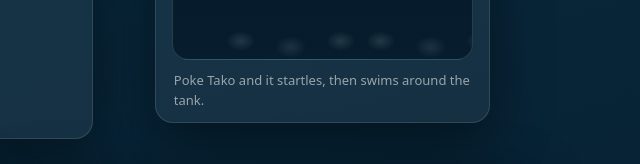
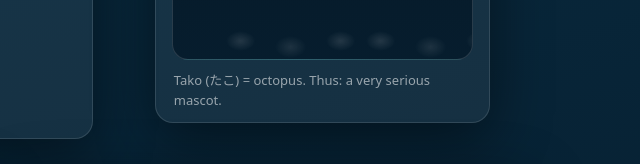
Before and after one commit to pierce403/takobot, a plain HTML site: page index.html in a window 1280 px wide. Shown: the part 465-629 px from the top of the page, 640-1280 px from the left. Drawn offline with Linux system fonts and the light colour scheme.

Commit message:
Update octopus caption text

```diff
--- a/index.html
+++ b/index.html
@@ -619,7 +619,7 @@
               <div class="waves" aria-hidden="true"></div>
             </div>
             <figcaption class="tank-caption">
-              Poke Tako and it startles, then swims around the tank.
+              Tako (たこ) = octopus. Thus: a very serious mascot.
             </figcaption>
           </figure>
         </section>
```
